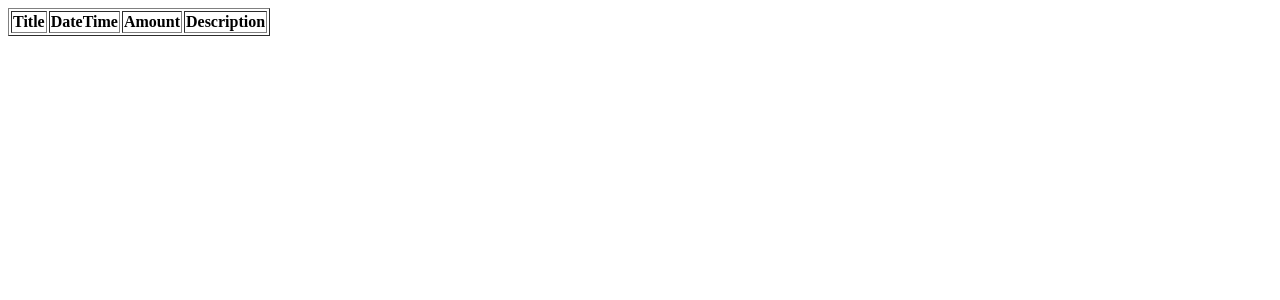
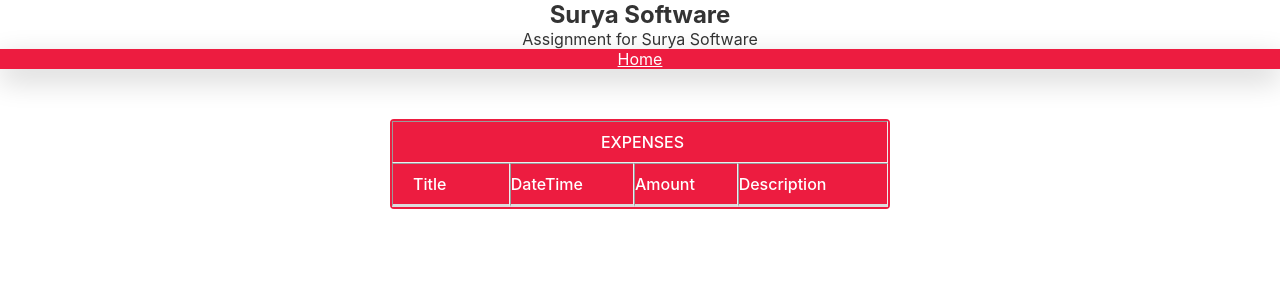
Before and after one commit to NagendraKovvada/SuryaSoftwareAssignment, a Django app: page /expense/3 in a window 1280 px wide. Shown: the top 300 px of the page. Run offline with Django 3.2, Linux system fonts and the light colour scheme; data comes from the database, SQL or seed files in the repository; lists and menus that the app fills with data are empty.

Commit message:
final code

```diff
--- a/ClientExpenses/ClientExpenses/settings.py
+++ b/ClientExpenses/ClientExpenses/settings.py
@@ -14,7 +14,7 @@ https://docs.djangoproject.com/en/1.8/ref/settings/
 import os
 
 BASE_DIR = os.path.dirname(os.path.dirname(os.path.abspath(__file__)))
-
+PROJECT_DIR = os.path.dirname(BASE_DIR)
 
 # Quick-start development settings - unsuitable for production
 # See https://docs.djangoproject.com/en/1.8/howto/deployment/checklist/
@@ -100,3 +100,4 @@ USE_TZ = True
 # https://docs.djangoproject.com/en/1.8/howto/static-files/
 
 STATIC_URL = '/static/'
+STATIC_ROOT = os.path.join(PROJECT_DIR, 'local_static')
--- /dev/null
+++ b/ClientExpenses/clientexpenses/static/style.css
@@ -0,0 +1,83 @@
+* {
+  margin: 0;
+  padding: 0;
+  box-sizing: border-box;
+}
+
+body {
+  font-family: -apple-system, BlinkMacSystemFont, "Segoe UI", Roboto, "Helvetica Neue", Arial, sans-serif;
+  color: #333;
+}
+.menu {
+  text-align: center;
+  background: #ed1c40;
+  box-shadow: 0 10px 30px rgba(0, 0, 0, 0.2);
+  animation: float 5s infinite;
+  color: white;
+}
+.menu a{
+  color: white;
+}
+table {
+  text-align: left;
+  line-height: 40px;
+  border-collapse: separate;
+  border-spacing: 0;
+  border: 2px solid #ed1c40;
+  width: 500px;
+  margin: 50px auto;
+  border-radius: .25rem;
+}
+
+thead {
+  background: #ed1c40;
+  color: #fff;
+  border: none;
+}
+
+th:first-child,tr:first-child,
+td:first-child {
+  padding: 0 15px 0 20px;
+}
+
+th {
+  font-weight: 500;
+}
+
+thead tr:last-child th {
+  border-bottom: 3px solid #ddd;
+}
+
+tbody tr:hover {
+  background-color: #f2f2f2;
+  cursor: default;
+  border: 1;
+}
+
+tbody tr:last-child td {
+  border: 1;
+}
+
+tbody td {
+  border-bottom: 1px solid #ddd;
+}
+
+td:last-child {
+  text-align: left;
+  padding-right: 10px;
+}
+
+.button {
+  color: #aaa;
+  cursor: pointer;
+  vertical-align: middle;
+  margin-top: -4px;
+}
+
+.edit:hover {
+  color: #0a79df;
+}
+
+.delete:hover {
+  color: #dc2a2a;
+}
--- a/ClientExpenses/clientexpenses/templates/expense.html
+++ b/ClientExpenses/clientexpenses/templates/expense.html
@@ -1,6 +1,22 @@
 <html>
+{% load static from staticfiles %}
+<head>
+	<title>Surya Software</title>
+	<link rel = "stylesheet" type = "text/css" href = "{% static 'style.css' %}">
+	<script src="{% static 'clientexpenses/app.js' %}"></script>
+</head>
 <body>
-<table border='1'>
+<div class='main'>
+    <section class="content">
+      <h1><center>Surya Software</center></h1>
+      <p><center>
+        Assignment for Surya Software</center>
+      </p>
+    </section>
+    <div class="menu"><a href="{% url 'client' %}">Home<a></div>
+    <table class="heavyTable" border="1">
+      <thead>
+        <tr><th colspan="4" align="center">EXPENSES</th></tr>
 
         <tr>
           	  <th>Title</th>
--- /dev/null
+++ b/ClientExpenses/requirements.txt
@@ -0,0 +1 @@
+Django==2.1.5
```
Also changed, not shown: other parts of ClientExpenses/clientexpenses/templates/expense.html (+5 -1 lines), ClientExpenses/clientexpenses/static/app.js (added, +90 -0 lines), ClientExpenses/clientexpenses/templates/client.html (+30 -6 lines). Lines whose indentation alone changed are shown as unchanged.
